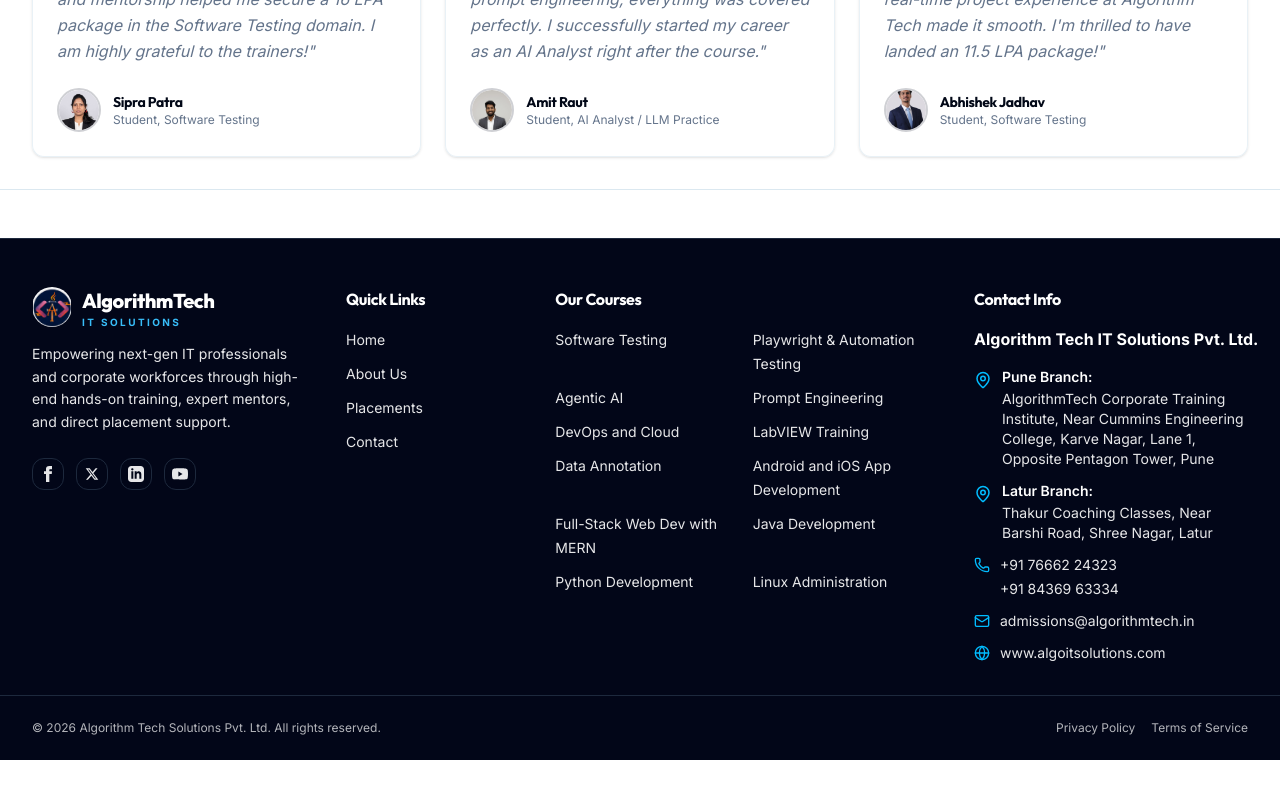
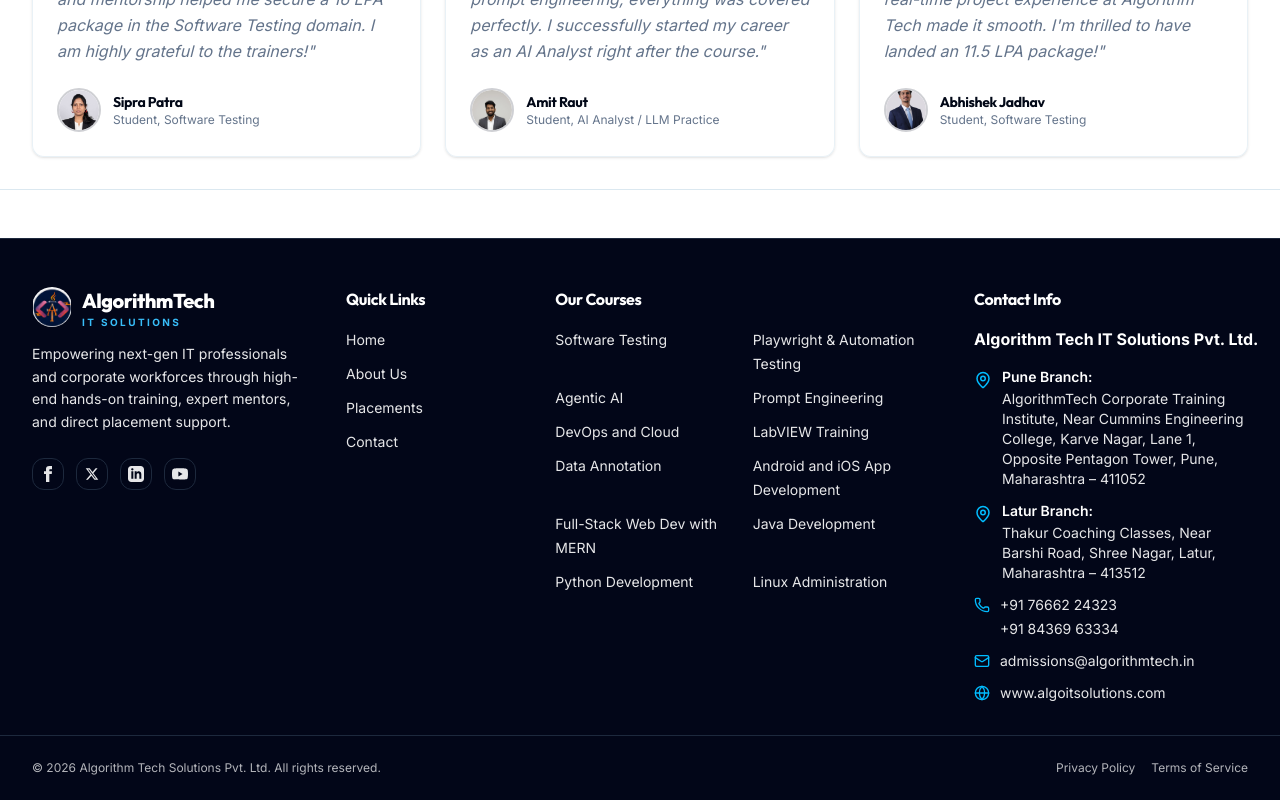
Before and after one commit to Pranav-Darokar/AlgorithmTechSolutions, a React (Vite) app: page / in a window 1280 px wide. Shown: the part 5894-6694 px from the top of the page. Before the commit the page ends 6654 px from the top, so only its background shows below. Built offline with nearby package versions, Linux system fonts and the light colour scheme.

Commit message:
Update branch addresses with state and PIN codes

```diff
--- a/src/components/common/Footer.jsx
+++ b/src/components/common/Footer.jsx
@@ -114,7 +114,7 @@
                   rel="noopener noreferrer"
                   className="hover:text-sky-400 transition-colors duration-150 mt-0.5"
                 >
-                  AlgorithmTech Corporate Training Institute, Near Cummins Engineering College, Karve Nagar, Lane 1, Opposite Pentagon Tower, Pune
+                  AlgorithmTech Corporate Training Institute, Near Cummins Engineering College, Karve Nagar, Lane 1, Opposite Pentagon Tower, Pune, Maharashtra – 411052
                 </a>
               </div>
             </li>
@@ -128,7 +128,7 @@
                   rel="noopener noreferrer"
                   className="hover:text-sky-400 transition-colors duration-150 mt-0.5"
                 >
-                  Thakur Coaching Classes, Near Barshi Road, Shree Nagar, Latur
+                  Thakur Coaching Classes, Near Barshi Road, Shree Nagar, Latur, Maharashtra – 413512
                 </a>
               </div>
             </li>
```
